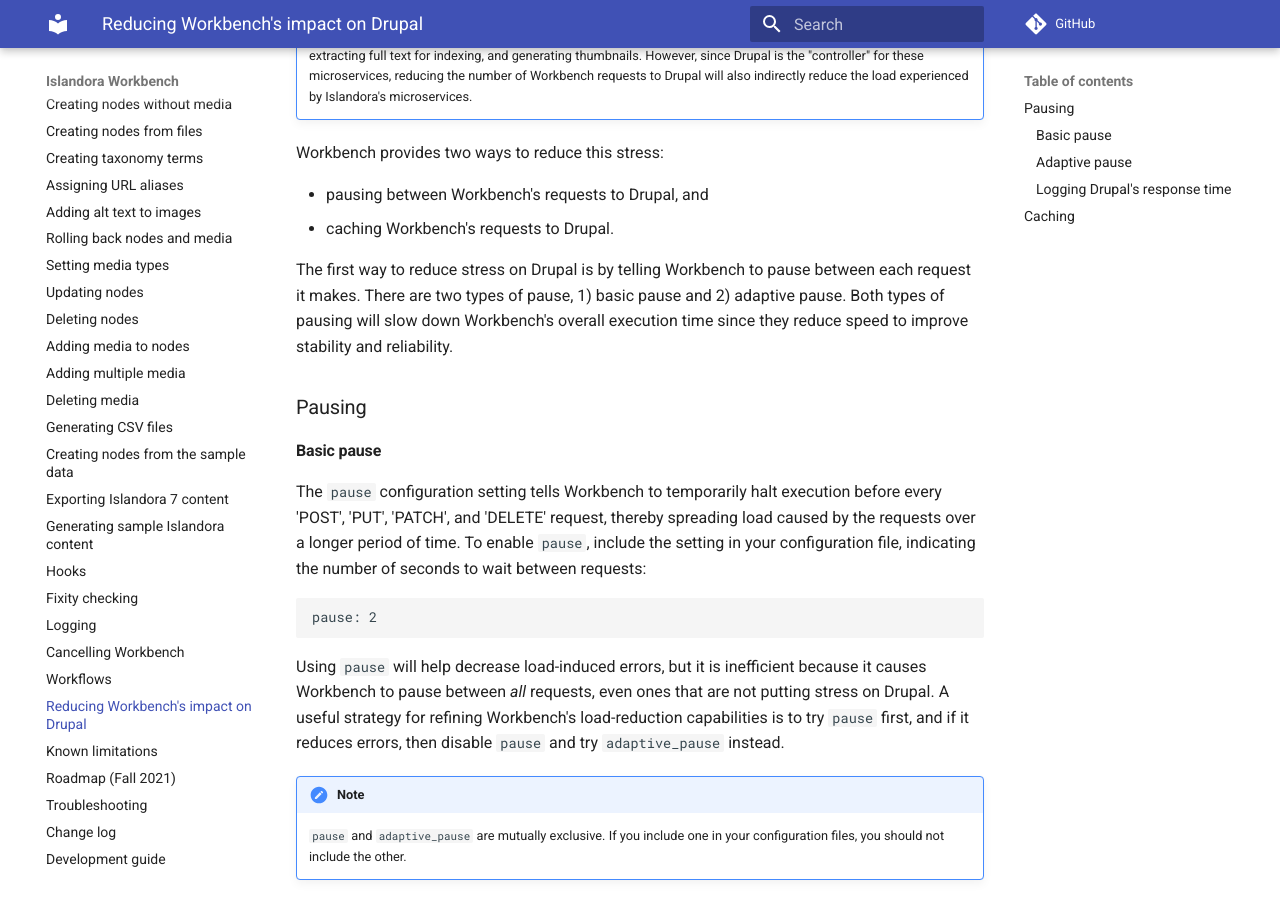
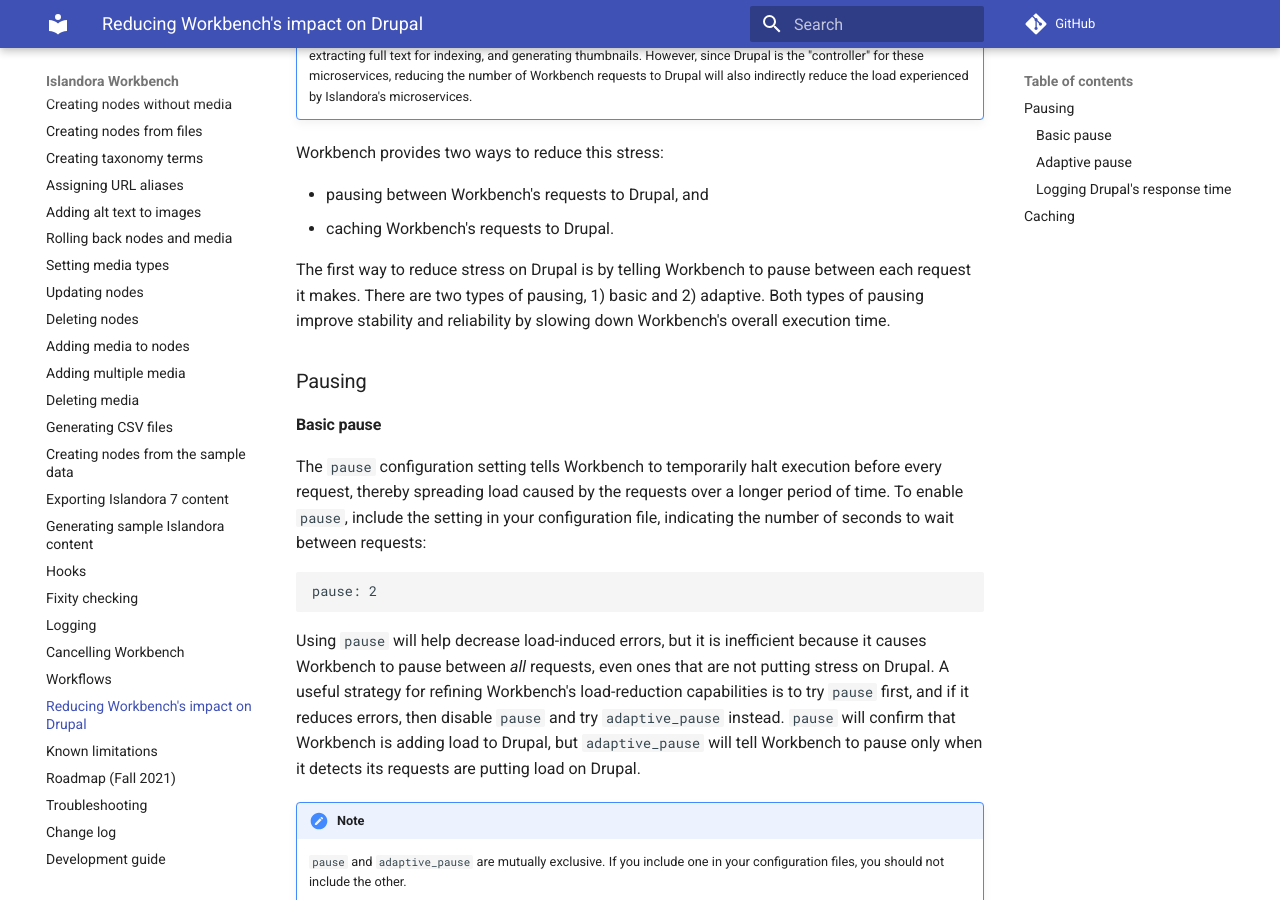
Before and after one commit to mjordan/islandora_workbench_docs, an MkDocs documentation site: the page built from docs/reducing_load.md, in a window 1280 px wide and 900 px high, scrolled down 296 px. Built offline with MkDocs 1.6.1 and Material for MkDocs 9.7.7, drawn with Linux system fonts in a browser that asks for light colours; comment, search, counter and statistics services are not loaded.

Commit message:
Update reducing_load.md

````diff
--- a/docs/reducing_load.md
+++ b/docs/reducing_load.md
@@ -8,19 +8,19 @@
 * pausing between Workbench's requests to Drupal, and
 * caching Workbench's requests to Drupal.
 
-The first way to reduce stress on Drupal is by telling Workbench to pause between each request it makes. There are two types of pause, 1) basic pause and 2) adaptive pause. Both types of pausing will slow down Workbench's overall execution time since they reduce speed to improve stability and reliability.
+The first way to reduce stress on Drupal is by telling Workbench to pause between each request it makes. There are two types of pausing, 1) basic and 2) adaptive. Both types of pausing improve stability and reliability by slowing down Workbench's overall execution time.
 
 ### Pausing
 
 #### Basic pause
 
-The `pause` configuration setting tells Workbench to temporarily halt execution before every 'POST', 'PUT', 'PATCH', and 'DELETE' request, thereby spreading load caused by the requests over a longer period of time. To enable `pause`, include the setting in your configuration file, indicating the number of seconds to wait between requests:
+The `pause` configuration setting tells Workbench to temporarily halt execution before every request, thereby spreading load caused by the requests over a longer period of time. To enable `pause`, include the setting in your configuration file, indicating the number of seconds to wait between requests:
 
 ```yaml
 pause: 2
 ```
 
-Using `pause` will help decrease load-induced errors, but it is inefficient because it causes Workbench to pause between *all* requests, even ones that are not putting stress on Drupal. A useful strategy for refining Workbench's load-reduction capabilities is to try `pause` first, and if it reduces errors, then disable `pause` and try `adaptive_pause` instead.
+Using `pause` will help decrease load-induced errors, but it is inefficient because it causes Workbench to pause between *all* requests, even ones that are not putting stress on Drupal. A useful strategy for refining Workbench's load-reduction capabilities is to try `pause` first, and if it reduces errors, then disable `pause` and try `adaptive_pause` instead. `pause` will confirm that Workbench is adding load to Drupal, but `adaptive_pause` will tell Workbench to pause only when it detects its requests are putting load on Drupal.
 
 !!! note
     `pause` and `adaptive_pause` are mutually exclusive. If you include one in your configuration files, you should not include the other.
````
